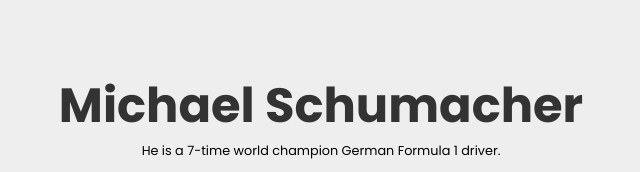
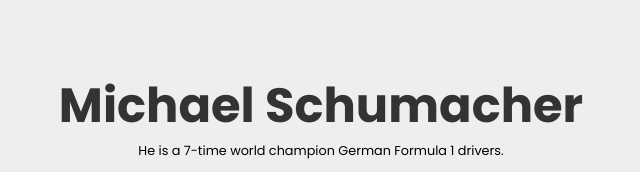
Before and after one commit to oguzhanceliko/ResponsiveWebDesignCertificate, a plain HTML site: page tribute_page/index.html in a window 1280 px wide. Shown: the top 172 px of the page, 319-959 px from the left. Drawn offline with Linux system fonts and the light colour scheme.

Commit message:
p tag is changed

```diff
--- a/tribute_page/index.html
+++ b/tribute_page/index.html
@@ -11,7 +11,7 @@
     <div id="main" class="container" >
     <div class="title">
         <h2 id="title">Michael Schumacher</h2>
-        <p>He is a 7-time world champion German Formula 1 driver.</p>
+        <p>He is a 7-time world champion German Formula 1 drivers.</p>
     </div>
     <div id="img-div">
         <img id="image" src="/img/img_1.jpg" alt="Michael Schumacher">
```
